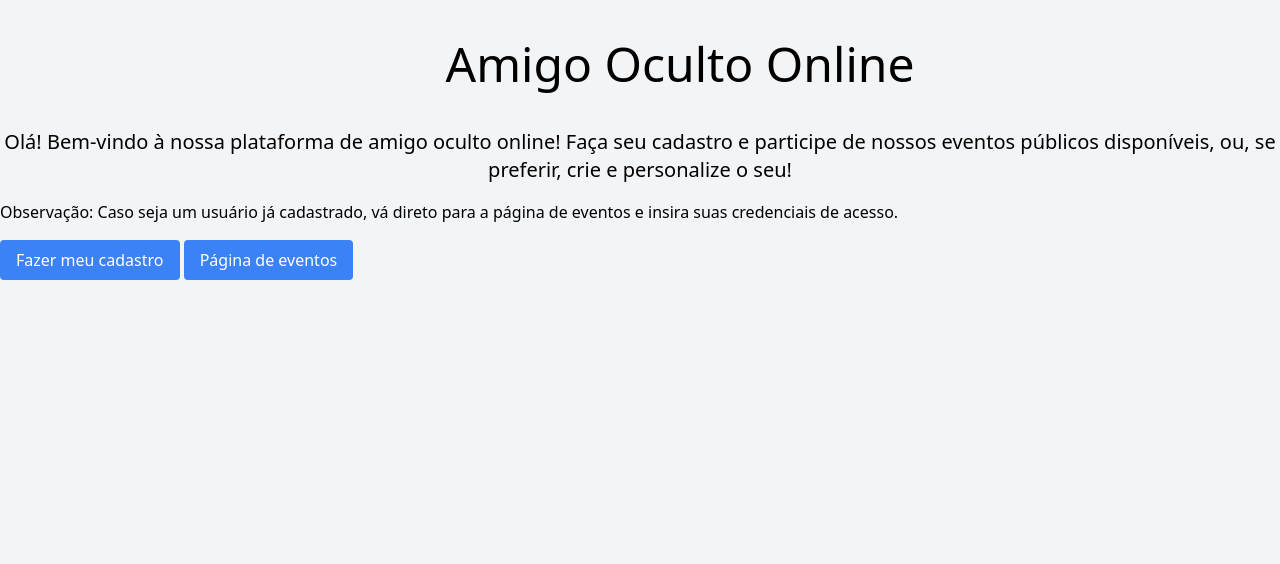
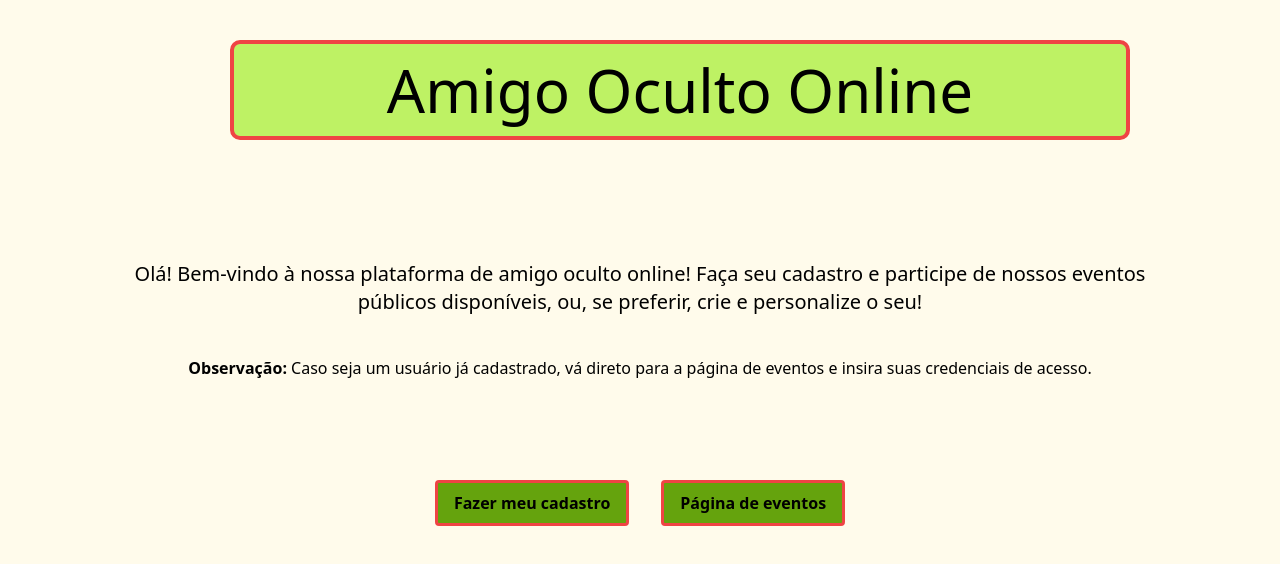
Before and after one commit to marcella28/amigo_oculto, a website: page public/index.html in a window 1280 px wide. Shown: the top 564 px of the page. Drawn offline with nearby package versions, Linux system fonts and the light colour scheme.

Commit message:
estilização

```diff
--- a/public/index.html
+++ b/public/index.html
@@ -6,17 +6,21 @@
     <title>Amigo Oculto</title>
     <script src="https://cdn.tailwindcss.com"></script>
 </head>
-<body class="bg-gray-100">
-    <div id="title" class="border-dotted w-full h-auto m-10">
-        <h1 class="text-5xl flex justify-center items-center">Amigo Oculto Online</h1>
+<body class="bg-amber-50">
+    <div id="title" class="w-full h-[100px] m-10  flex justify-center items-center">
+        <h1 class="text-6xl flex justify-center items-center bg-lime-300 w-[900px] h-[100px] rounded-[10px] border border-red-500 border-groove border-[4px]">Amigo Oculto Online</h1>
     </div>
-    <h2 class="text-xl text-center my-4">Olá! Bem-vindo à nossa plataforma de amigo oculto online! Faça seu cadastro e participe de nossos eventos públicos disponíveis, ou, se preferir, crie e personalize o seu!</h2>
-    <h2>Observação: Caso seja um usuário já cadastrado, vá direto para a página de eventos e insira suas credenciais de acesso.</h2>
-
+    <div class="flex justify-center items-center">
+    <div class="m-10 w-[1100px]   flex-col ">
+    <h2 class="text-xl text-center m-10">Olá! Bem-vindo à nossa plataforma de amigo oculto online! Faça seu cadastro e participe de nossos eventos públicos disponíveis, ou, se preferir, crie e personalize o seu!</h2>
+    <h2 class="text-l text-center m-5"><strong>Observação:</strong> Caso seja um usuário já cadastrado, vá direto para a página de eventos e insira suas credenciais de acesso.</h2>
+  </div>
+</div>
+    <div class="flex justify-center items-center m-6 ">
     <!-- Botão para abrir o modal -->
-    <button onclick="openModal()" class="bg-blue-500 text-white px-4 py-2 rounded mt-4">Fazer meu cadastro</button>
-    <button onclick="location = 'eventos.html'" class="bg-blue-500 text-white px-4 py-2 rounded mt-4">Página de eventos</button>
-
+    <button onclick="openModal()" class="bg-lime-600  px-4 py-2 rounded m-4 border border-red-500 border-groove border-[3px]"> <strong>Fazer meu cadastro</strong></button>
+    <button onclick="location = 'eventos.html'" class="bg-lime-600  px-4 py-2 rounded m-4 border border-red-500 border-groove border-[3px]"> <strong>Página de eventos</strong></button>
+  </div>
     <!-- Modal -->
     <div id="myModal" class="modal hidden fixed inset-0 z-50 flex items-center justify-center">
         <div class="modal-overlay absolute w-full h-full bg-gray-900 opacity-50"></div>
```
Also changed, not shown: public/eventos.html (+11 -4 lines), public/new.html (+3 -3 lines).
